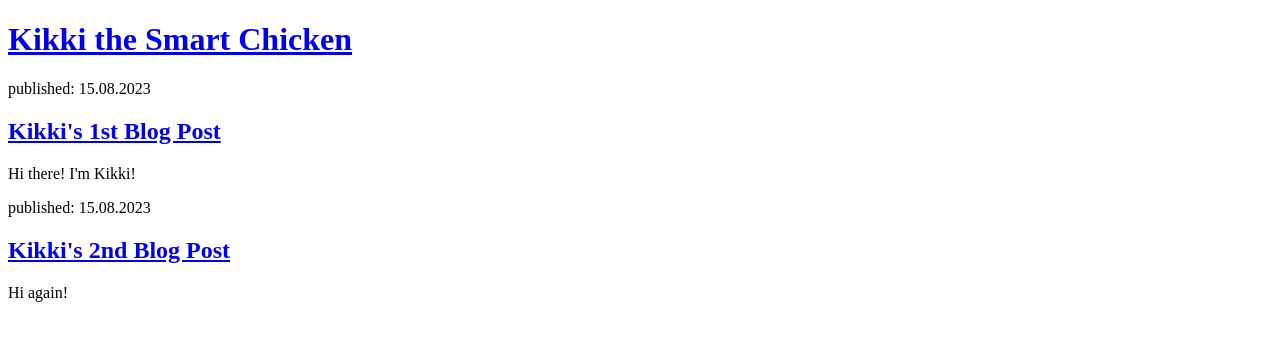
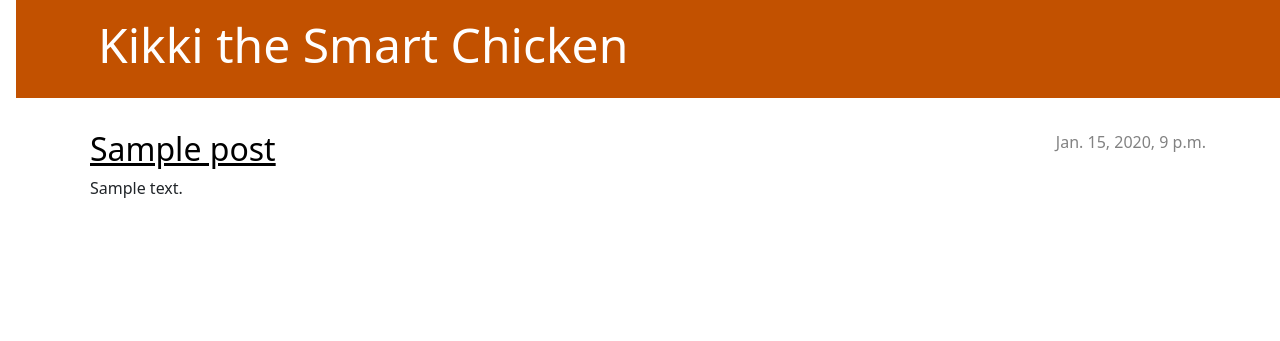
Before and after one commit to KikkiTheSmartChicken/my-first-blog, a Django app: page / in a window 1280 px wide. Shown: the top 341 px of the page. Run offline with Django 3.2, Linux system fonts and the light colour scheme; tables that the repository leaves empty hold one stand-in row (values such as "Sample post").

Commit message:
Added view and template for detailed blog post as well as CSS for the site.

```diff
--- /dev/null
+++ b/blog/static/css/blog.css
@@ -0,0 +1,67 @@
+body {
+    padding-left: 1rem ;
+}
+
+h1 a, h2 a{
+    color: #c25100;
+}
+
+.page-header {
+    background-color: #c25100;
+    margin-top: 0;
+    margin-bottom: 2rem;
+    padding: 1rem 1rem 1rem 2rem;
+}
+
+.page-header h1,
+.page-header h1 a,
+.page-header h1 a:visited,
+.page-header h1 a:active {
+    color: #ffffff;
+    font-size: 3rem;
+    text-decoration: none;
+}
+
+.date {
+    color: #828282;
+}
+
+.save {
+    float: right;
+}
+
+.post-form textarea, .post-form input {
+    width: 100%;
+}
+
+.top-menu,
+.top-menu:hover,
+.top-menu:visited {
+    color: #ffffff;
+    float: right;
+    font-size: 2rem;
+    margin-right: 1rem;
+}
+
+.post {
+    margin-bottom: 3.5rem;
+}
+
+.post h2 a, .post h2 a:visited {
+    color: black;
+}
+
+.post > .date, .post > .actions {
+    float: right;
+}
+
+.btn-secondary, .btn-secondary:visited {
+    color: #c25100;
+    background: none;
+    border-color: #c25100;
+}
+
+.btn-secondary:hover {
+    color: #ffffff;
+    background-color: #c25100;
+}
--- /dev/null
+++ b/blog/templates/blog/base.html
@@ -0,0 +1,26 @@
+{% load static %}
+<!DOCTYPE html>
+<html lang="en">
+    <head>
+        <meta charset="utf-8">
+        <meta name="viewport" content="width=device-width, initial-scale=1">
+        <link href="https://cdn.jsdelivr.net/npm/bootstrap@5.3.1/dist/css/bootstrap.min.css" rel="stylesheet" integrity="sha384-4bw+/aepP/YC94hEpVNVgiZdgIC5+VKNBQNGCHeKRQN+PtmoHDEXuppvnDJzQIu9" crossorigin="anonymous">
+        <title>Kikki the Smart Chicken</title>
+        <link rel="stylesheet" href="{%static 'css/blog.css' %}">
+    </head>
+    <body>
+        <header class="page-header">
+            <div class="container">
+                <h1><a href="/">Kikki the Smart Chicken</a></h1>
+            </div>
+        </header>
+        <main class="container">
+            <div class="row">
+                <div class="col">
+                    {% block content %}
+                    {% endblock %}
+                </div>
+            </div>
+        </main>
+    </body>
+</html>
--- a/blog/templates/blog/post_list.html
+++ b/blog/templates/blog/post_list.html
@@ -1,26 +1,13 @@
-<!DOCTYPE html>
-<html>
-    <head>
-        <title>Kikki the Smart Chicken</title>
-    </head>
-    <body>
-        <header>
-            <h1><a href="/">Kikki the Smart Chicken</a></h1>
+{% extends 'blog/base.html' %}
 
-        </header>
-        <main>
-            <article>
-                <time>published: 15.08.2023</time>
-                <h2><a href=" ">Kikki's 1st Blog Post</a></h2>
-                <p>Hi there! I'm Kikki!</p>
-            </article>
-
-            <article>
-                <time>published: 15.08.2023</time>
-                <h2><a href=" ">Kikki's 2nd Blog Post</a></h2>
-                <p>Hi again!</p>
-            </article>
-        </main>
-
-    </body>
-</html>
+{% block content %}
+    {% for post in posts %}
+        <article class="post">
+            <time class="date">
+                {{ post.published_date }}
+            </time>
+            <h2><a href="{% url 'post_detail' pk=post.pk %}">{{ post.title }}</a></h2>
+            <p>{{ post.text|linebreaksbr }}</p>
+        </article>
+    {% endfor %}
+{% endblock %}
--- a/blog/urls.py
+++ b/blog/urls.py
@@ -3,5 +3,5 @@ from . import views
 
 urlpatterns = [
     path('', views.post_list, name='post_list'),
-
+    path('post/<int:pk>/', views.post_detail, name='post_detail'),
 ]
--- a/blog/views.py
+++ b/blog/views.py
@@ -1,5 +1,12 @@
-from django.shortcuts import render
+from django.shortcuts import render, get_object_or_404
+from django.utils import timezone
+from .models import Post
 
 # Create your views here.
 def post_list(request):
-    return render(request, 'blog/post_list.html', {})
+    posts = Post.objects.filter(published_date__lte=timezone.now()).order_by('published_date')
+    return render(request, 'blog/post_list.html', {'posts': posts})
+
+def post_detail(request, pk):
+    post = get_object_or_404(Post, pk=pk)
+    return render(request, 'blog/post_detail.html',{'post': post})
```
Also changed, not shown: blog/templates/blog/post_detail.html (added, +13 -0 lines).
